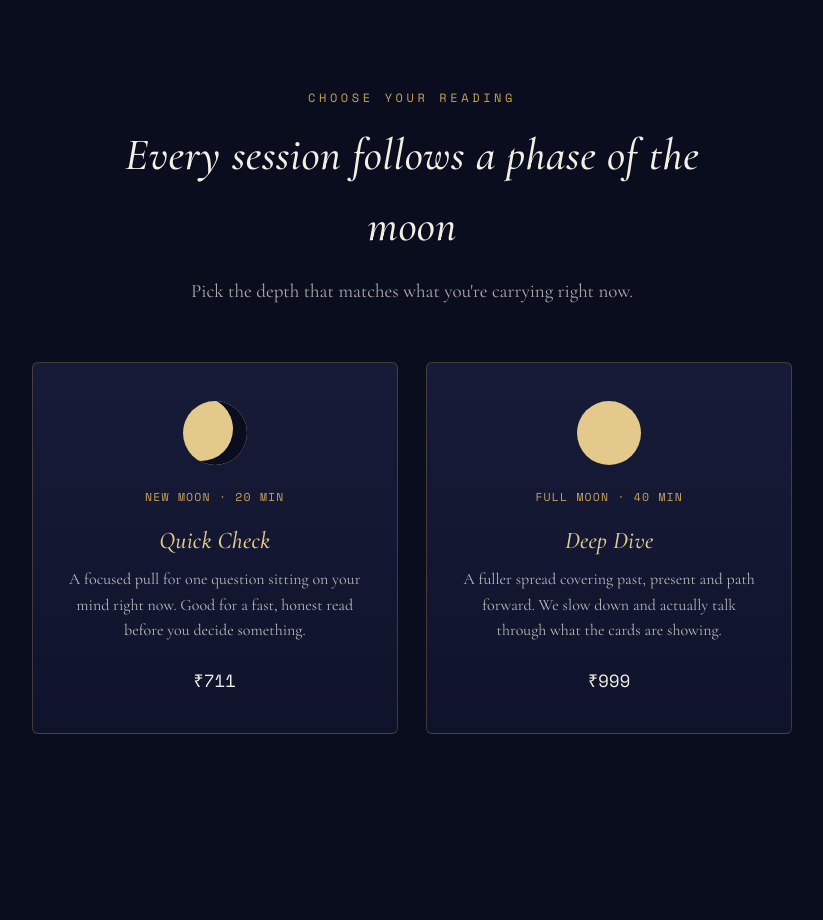
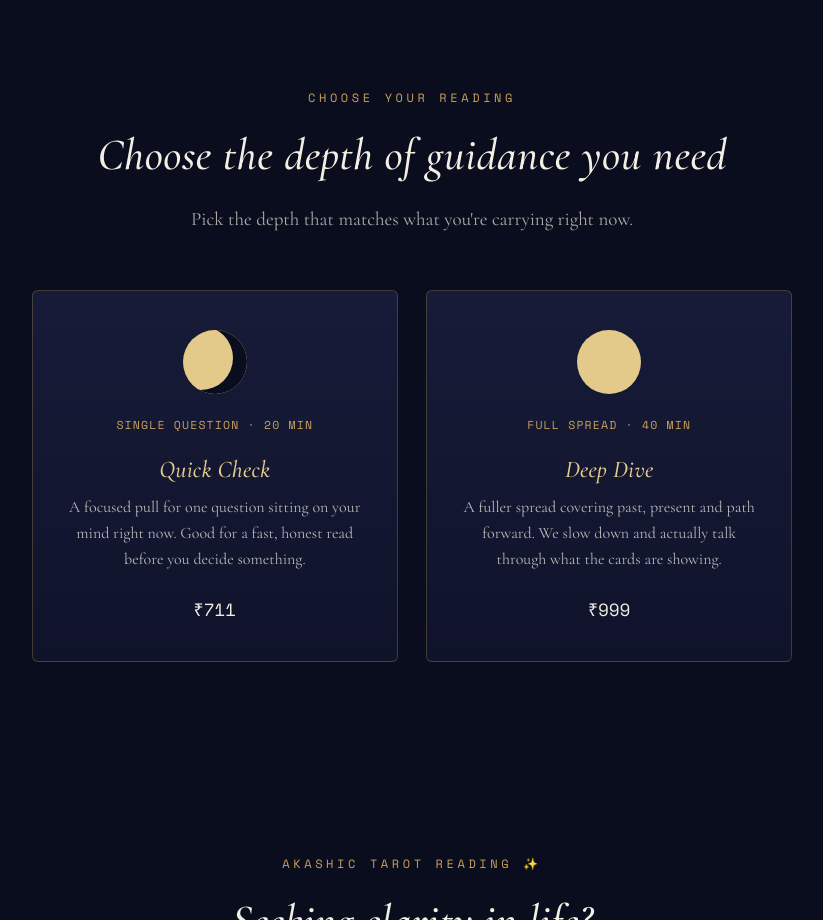
Before and after one commit to neha3060/cosmic-connect-api, a website: page public/index.html in a window 1280 px wide. Shown: the part 1100-2020 px from the top of the page, without its empty margins (228-1051 px from the left). Drawn offline with nearby package versions, Linux system fonts and the light colour scheme.

Commit message:
Remove moon phase wording from pricing section

```diff
--- a/public/index.html
+++ b/public/index.html
@@ -276,20 +276,20 @@
 <section id="readings">
   <div class="section-head">
     <div class="eyebrow">Choose your reading</div>
-    <h2>Every session follows a phase of the moon</h2>
+    <h2>Choose the depth of guidance you need</h2>
     <p>Pick the depth that matches what you're carrying right now.</p>
   </div>
   <div class="phases" style="grid-template-columns:repeat(2, 1fr); max-width:760px;">
     <div class="phase-card">
       <div class="moon"></div>
-      <div class="meta">New Moon · 20 min</div>
+      <div class="meta">Single Question · 20 min</div>
       <h3>Quick Check</h3>
       <p>A focused pull for one question sitting on your mind right now. Good for a fast, honest read before you decide something.</p>
       <div class="price">₹711</div>
     </div>
     <div class="phase-card">
       <div class="moon full"></div>
-      <div class="meta">Full Moon · 40 min</div>
+      <div class="meta">Full Spread · 40 min</div>
       <h3>Deep Dive</h3>
       <p>A fuller spread covering past, present and path forward. We slow down and actually talk through what the cards are showing.</p>
       <div class="price">₹999</div>
```
